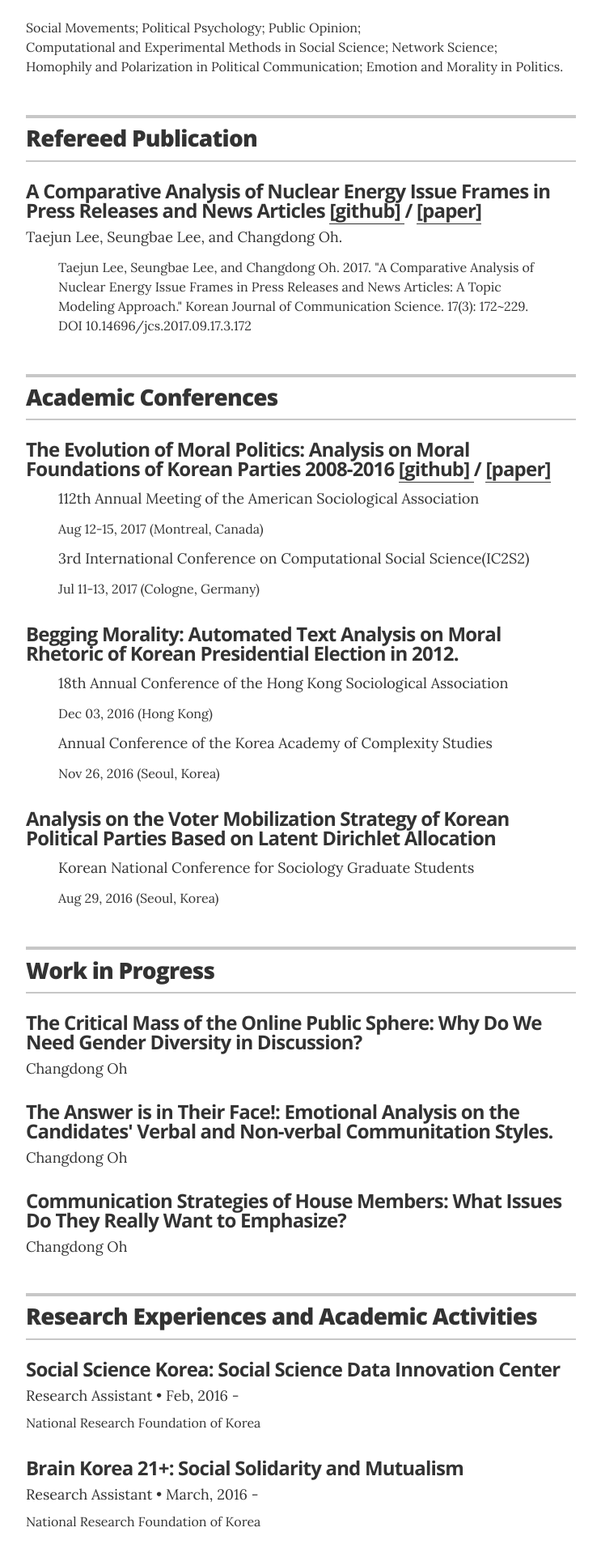
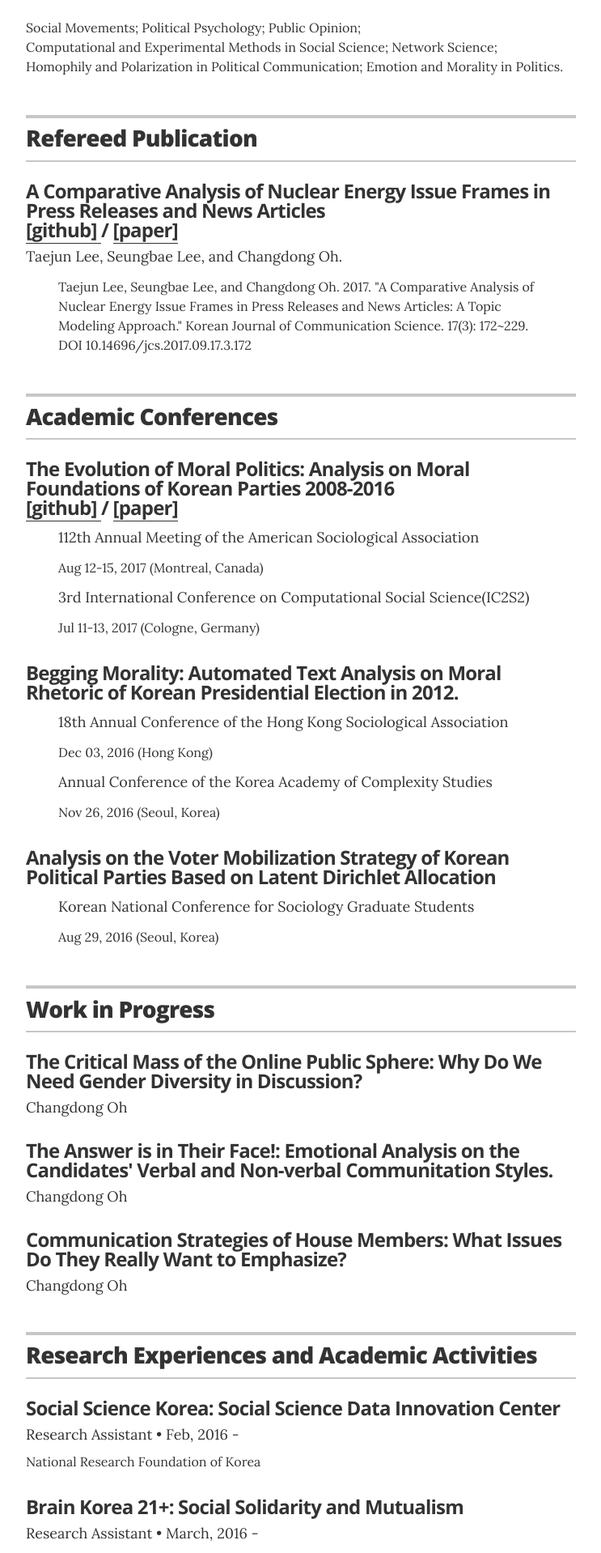
Before and after one commit to ChangdongOh/ChangdongOh.github.io, a Jekyll site: the page built from index.html, in a window 1280 px wide. Shown: the part 948-2866 px from the top of the page at 81% size, without its empty margins (268-1011 px from the left). Built offline with Jekyll 4.4.1, drawn with Linux system fonts in a browser that asks for light colours.

Commit message:
indentation on links

```diff
--- a/_data/experience.yml
+++ b/_data/experience.yml
@@ -1,3 +1,3 @@
-- title: A Comparative Analysis of Nuclear Energy Issue Frames in Press Releases and News Articles  <a href = "https://github.com/ChangdongOh/nuclearenergy"> [github] </a> / <a href = "http://www.dbpia.co.kr/Journal/ArticleDetail/NODE07237927"> [paper] </a>
+- title: A Comparative Analysis of Nuclear Energy Issue Frames in Press Releases and News Articles  <br><a href = "https://github.com/ChangdongOh/nuclearenergy"> [github] </a> / <a href = "http://www.dbpia.co.kr/Journal/ArticleDetail/NODE07237927"> [paper] </a>
   author: Taejun Lee, Seungbae Lee, and Changdong Oh.
   summary: Taejun Lee, Seungbae Lee, and Changdong Oh. 2017. "A Comparative Analysis of Nuclear Energy Issue Frames in Press Releases and News Articles&#58; A Topic Modeling Approach." Korean Journal of Communication Science. 17(3)&#58; 172~229. DOI 10.14696/jcs.2017.09.17.3.172
--- a/_data/lectures.yml
+++ b/_data/lectures.yml
@@ -1,12 +1,12 @@
 # Lectures
 
-- title: Analysis in Social Research <a href = "https://github.com/ChangdongOh/socialresearchspss"> [github] </a>
+- title: Analysis in Social Research <br><a href = "https://github.com/ChangdongOh/socialresearchspss"> [github] </a>
   role: Teaching Assistant (to Prof. Jeong-han Kang)
   place: Department of Sociology, Yonsei University
   year: Fall Semester, 2017
   summary: Teached a syntax-based SPSS programming, Advised students to conduct a survey and analyze it.
 
-- title: Elementary R Programming <a href = "https://github.com/ChangdongOh/rbasic"> [github] </a>
+- title: Elementary R Programming <br><a href = "https://github.com/ChangdongOh/rbasic"> [github] </a>
   role: Teaching Assistant (to Bonsang Koo, Ph.D.)
   place: Social Science Data Innovation Center, Yonsei University
   year: Aug, 2017
@@ -18,7 +18,7 @@
   year: Spring/Fall Semester, 2017
   summary: Graded assignments, Designed and ran online discussion sessions.
 
-- title: Semantic Network Analysis using R <a href = "https://github.com/ChangdongOh/kdiworkshop20161229"> [github] </a>
+- title: Semantic Network Analysis using R <br><a href = "https://github.com/ChangdongOh/kdiworkshop20161229"> [github] </a>
   role: Lecturer
   place: Korea Development Institute
   year: Dec 29, 2016
--- a/_data/projects.yml
+++ b/_data/projects.yml
@@ -1,5 +1,5 @@
 # Projects
-- title: The Evolution of Moral Politics&#58; Analysis on Moral Foundations of Korean Parties 2008-2016  <a href = "https://github.com/ChangdongOh/MoralFoundations"> [github] </a> / <a href = "https://github.com/ChangdongOh/MoralFoundations"> [paper] </a>
+- title: The Evolution of Moral Politics&#58; Analysis on Moral Foundations of Korean Parties 2008-2016  <br><a href = "https://github.com/ChangdongOh/MoralFoundations"> [github] </a> / <a href = "https://github.com/ChangdongOh/MoralFoundations"> [paper] </a>
   conf: 112th Annual Meeting of the American Sociological Association
   placedate: Aug 12-15, 2017 (Montreal, Canada)
   conf2: 3rd International Conference on Computational Social Science(IC2S2)
--- a/_data/recognitions.yml
+++ b/_data/recognitions.yml
@@ -1,4 +1,4 @@
-- title: The Critical Mass of the Online Public Sphere&#58; Why Do We Need Gender Diversity in Discussion?</a>
+- title: The Critical Mass of the Online Public Sphere&#58; Why Do We Need Gender Diversity in Discussion?
   author: Changdong Oh
   summary:
   complete:
```
